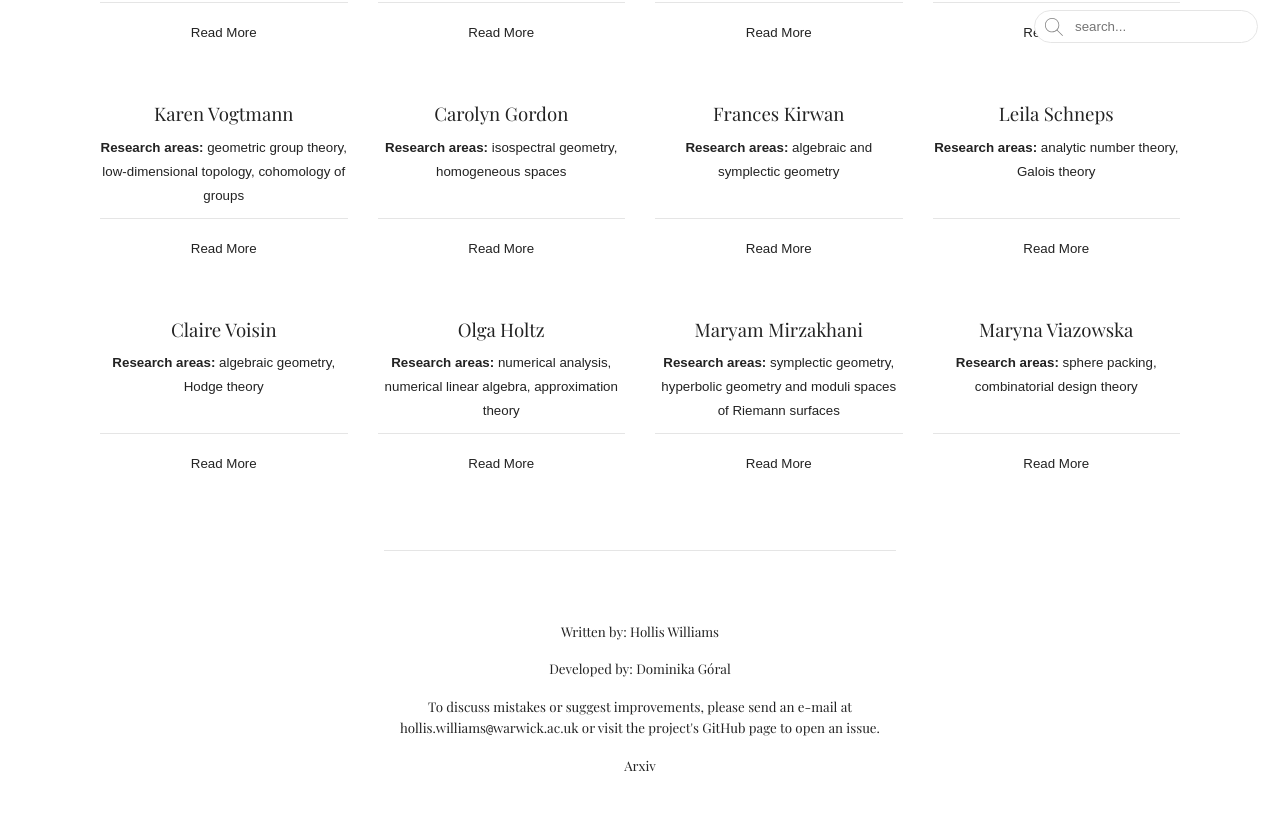
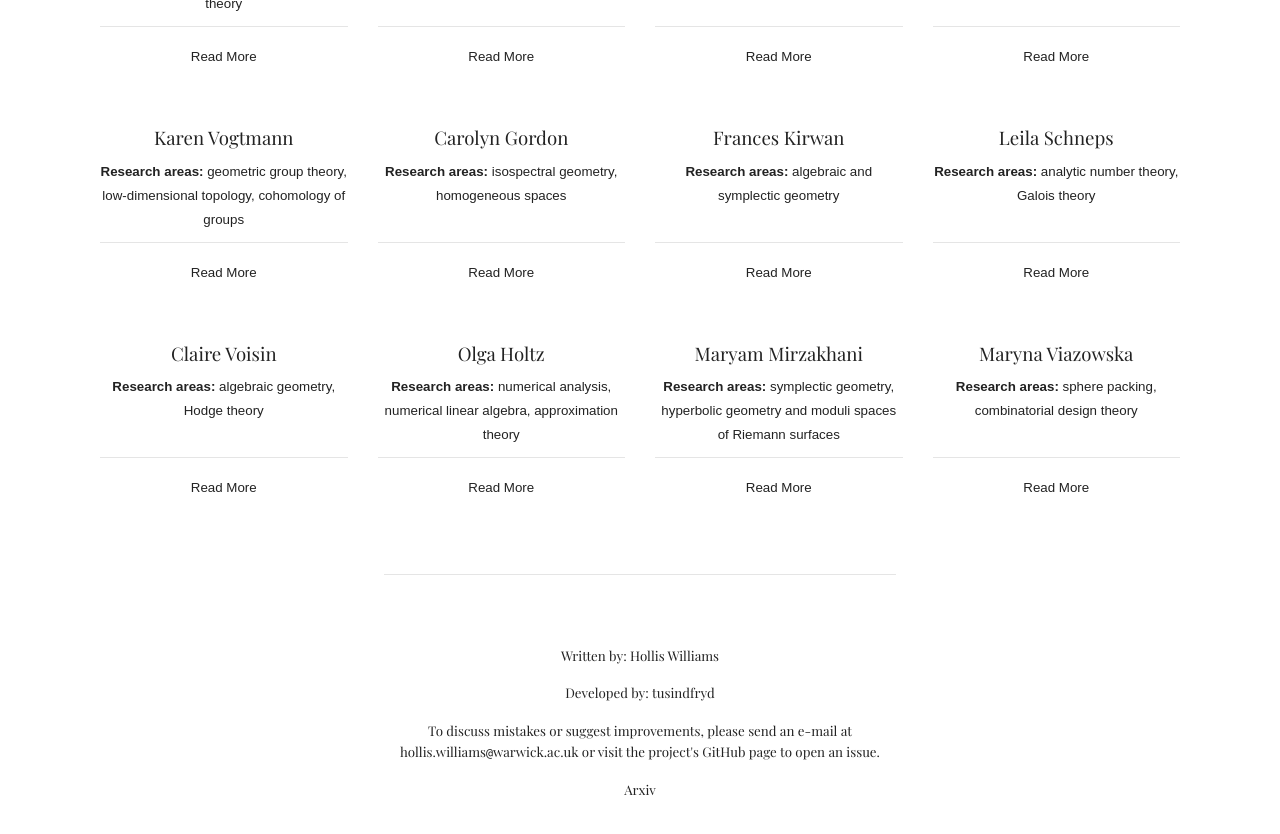
Before and after one commit to tusindfryd/twenty-female-mathematicians, a Jekyll site: the page built from index.markdown, in a window 1280 px wide and 900 px high, scrolled down 1028 px. Shown: the top 834 px of the window. Built offline with Jekyll 4.4.1, drawn with Linux system fonts in a browser that asks for light colours; some web fonts are replaced; comment, search, counter and statistics services are not loaded.

Commit message:
remove broken search

```diff
--- a/_includes/footer.html
+++ b/_includes/footer.html
@@ -4,7 +4,7 @@
         Written by: Hollis Williams
     </p>
     <p>
-        Developed by: Dominika Góral
+        Developed by: <a href="https://github.com/tusindfryd">tusindfryd</a>
     </p>
     <p>
         To discuss mistakes or suggest improvements, please send an e-mail at hollis.williams<code>@</code>warwick.ac.uk
--- a/_includes/head.html
+++ b/_includes/head.html
@@ -9,4 +9,4 @@
     <link href=data:, rel=icon>
     {% seo %}
 </head>
-{%- include search.html -%}
+<!-- {%- include search.html -%} -->
--- a/_includes/search.html
+++ b/_includes/search.html
@@ -1,4 +1,4 @@
-<div id="search">
+<!-- <div id="search">
 <div id="search-container">
   <input type="text" id="search-input" placeholder="search...">
   <ul id="results-container"></ul>
@@ -14,4 +14,4 @@
     searchResultTemplate: '<a href="{url}">{name}</a>',
     json: '{{ "search.json" | absolute_url }}'
   })
-</script>
+</script> -->
```
